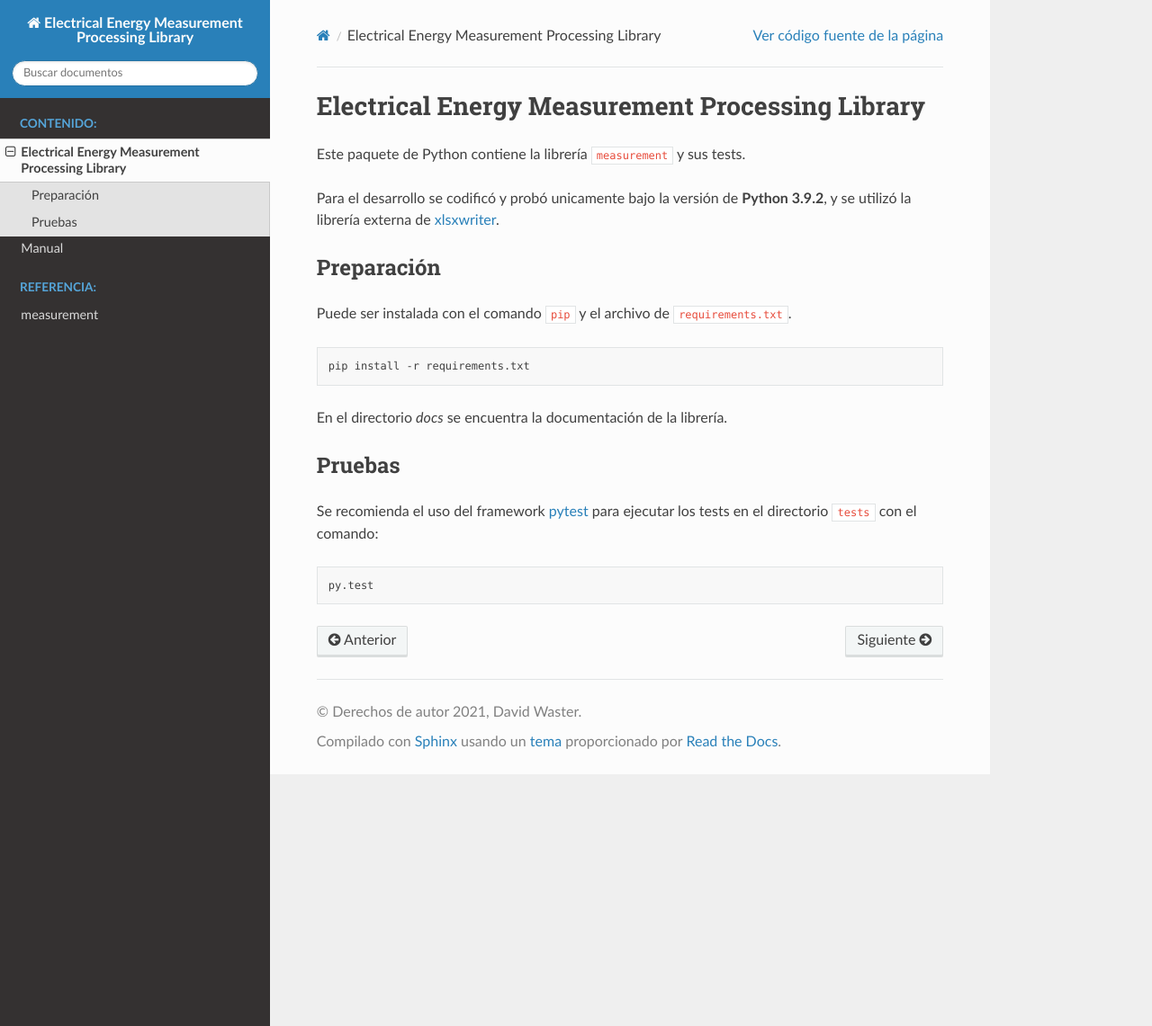
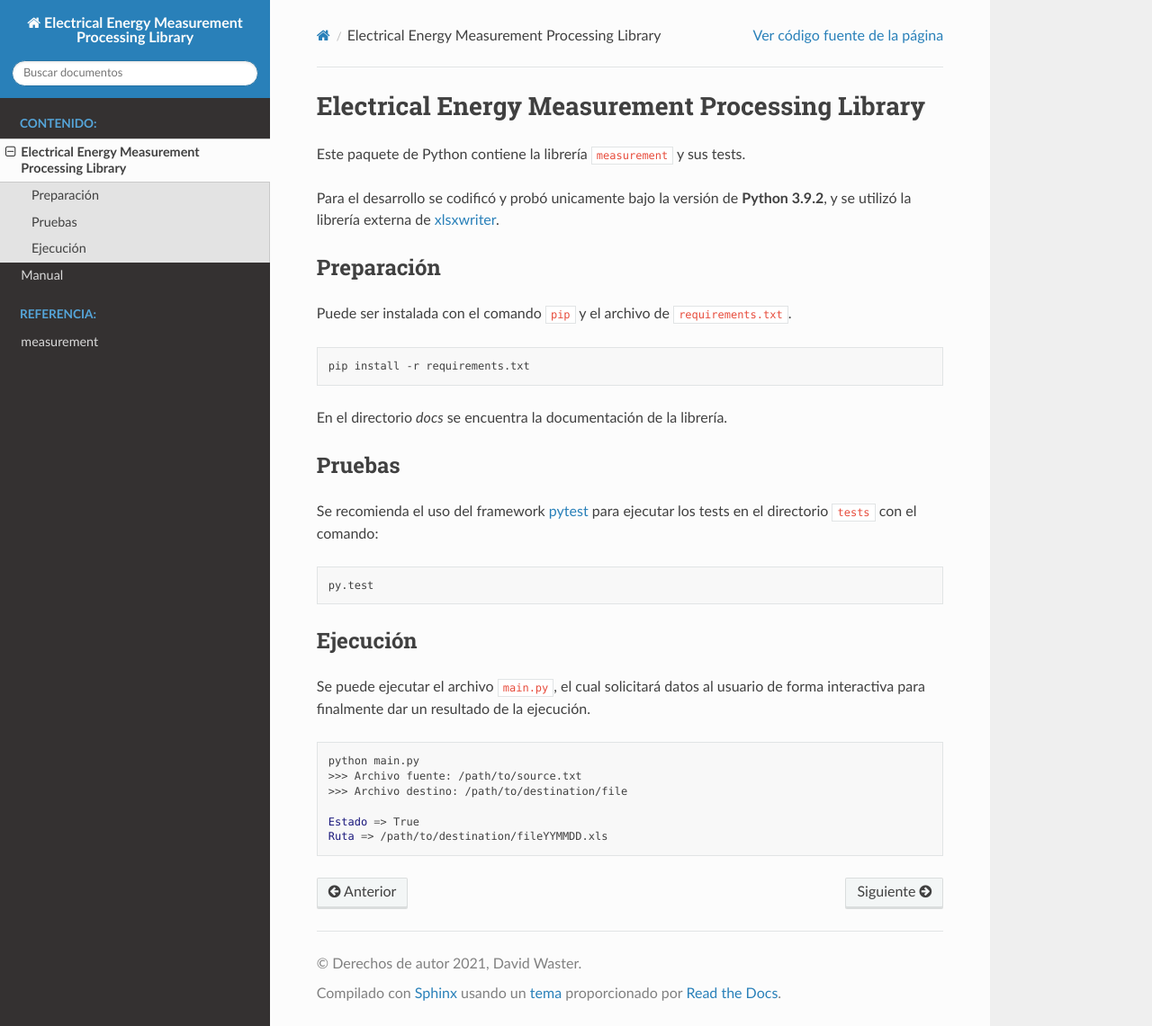
Before and after one commit to David256/measurement, a Sphinx documentation site: the page built from docs/source/readme.rst, in a window 1280 px wide and 1141 px high. Shown: the whole window at 90% size. Built offline with Sphinx 7.4.7 and the Read the Docs theme 2.0.0, drawn with Linux system fonts in a browser that asks for light colours.

Commit message:
Update docs

```diff
--- a/README.rst
+++ b/README.rst
@@ -27,5 +27,20 @@ directorio ``tests`` con el comando:
 
     py.test
 
+Ejecución
+---------
+
+Se puede ejecutar el archivo ``main.py``, el cual solicitará datos al usuario
+de forma interactiva para finalmente dar un resultado de la ejecución.
+
+.. code:: bash
+
+    python main.py
+    >>> Archivo fuente: /path/to/source.txt
+    >>> Archivo destino: /path/to/destination/file
+
+    Estado => True
+    Ruta => /path/to/destination/fileYYMMDD.xls
+
 .. _xlsxwriter: https://xlsxwriter.readthedocs.io/
 .. _pytest: https://docs.pytest.org/en/6.2.x/
--- a/docs/source/get_started.rst
+++ b/docs/source/get_started.rst
@@ -18,4 +18,4 @@ para guardar los datos. Este método retornará el nombre del archivo generado.
 
     filename = m.save()
     print(filename)
-    # >>> /path/to/destination/fileYYMMDD.xls
+    # output: >>> /path/to/destination/fileYYMMDD.xls
```
